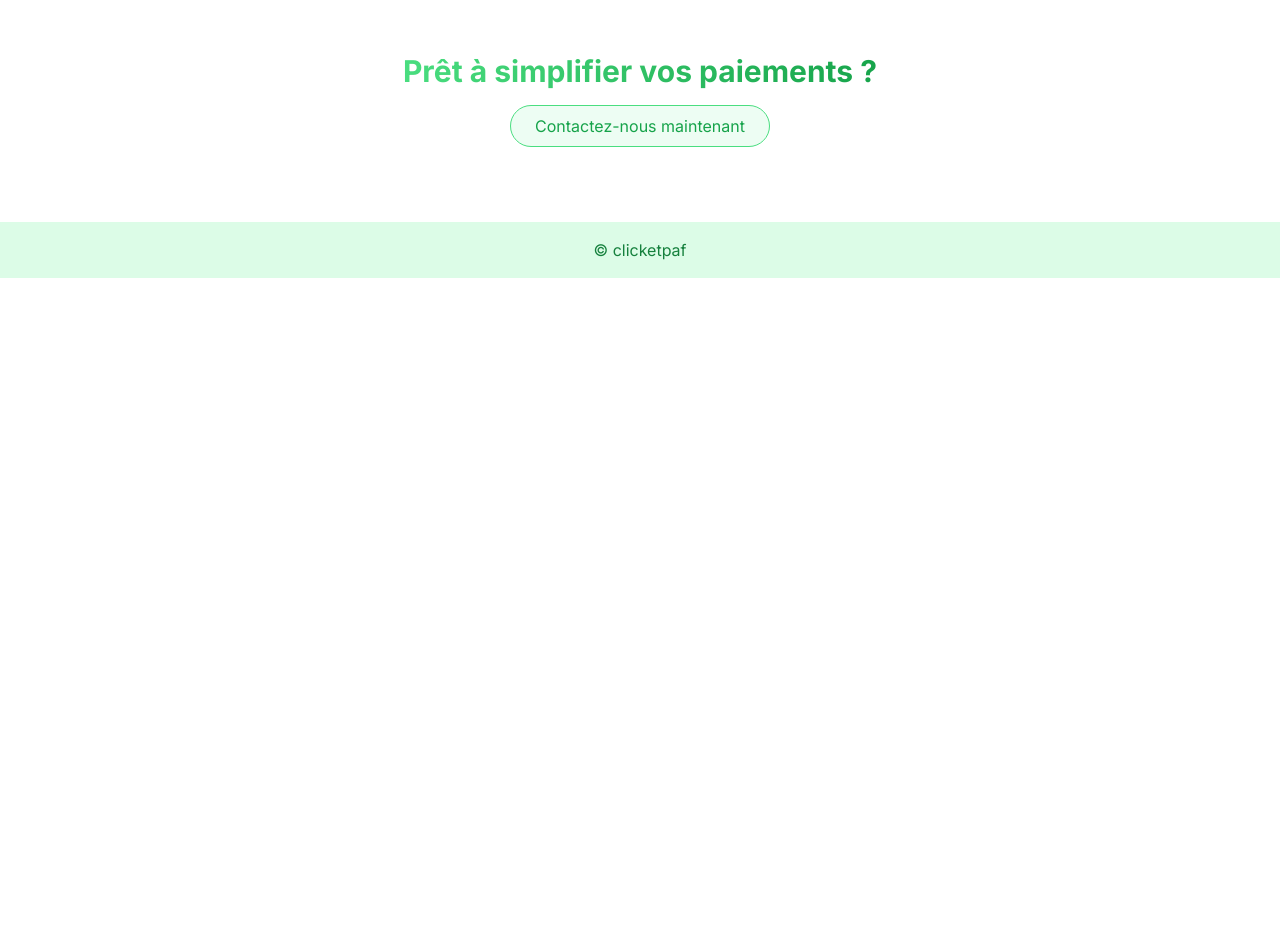
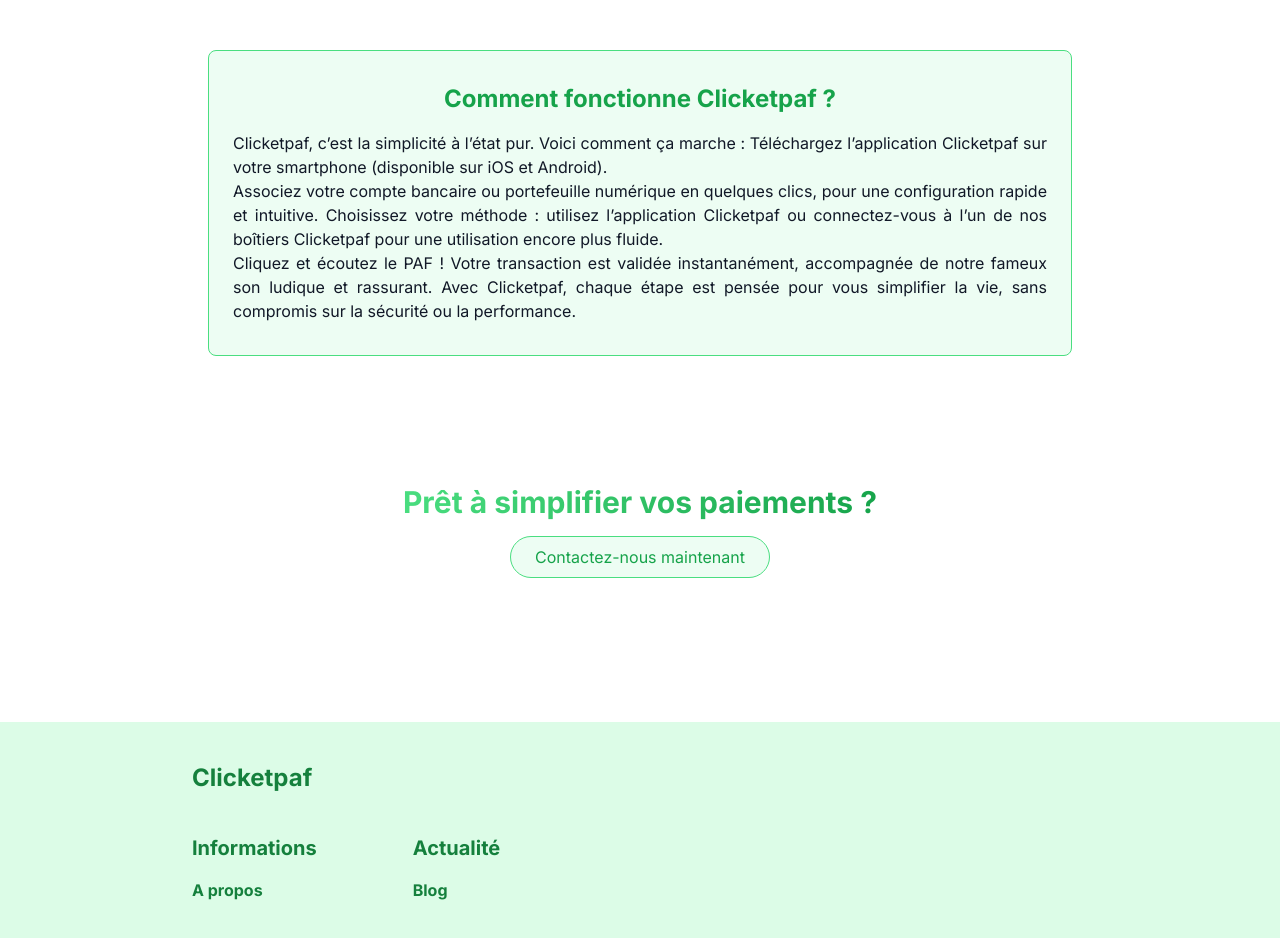
Before and after one commit to crepefeu/clicketpaf-seo, a Next.js app: page / in a window 1280 px wide. Shown: the part 760-1698 px from the top of the page. Before the commit the page ends 1038 px from the top, so only its background shows below. Built offline with nearby package versions, Linux system fonts and the light colour scheme.

Commit message:
Updated footer and added copy text to homepage

```diff
--- a/app/components/Footer.tsx
+++ b/app/components/Footer.tsx
@@ -1,7 +1,67 @@
+import Link from "next/link";
+
 export default function Footer() {
-    return (
-        <footer className="bg-green-100 text-white p-4 text-center">
-            <p className="text-green-700">&copy; clicketpaf</p>
-        </footer>
-    );
+  return (
+    <footer className="flex flex-col bg-green-100 text-white p-10 px-48 pb-20 text-center">
+      <div className="w-full h-fit">
+        <p className="text-green-700 text-2xl font-bold w-fit mr-auto">
+          Clicketpaf
+        </p>
+      </div>
+      <div className="flex gap-24">
+        <div className="flex flex-col gap-4 w-fit mt-10">
+          <h2 className="text-xl font-bold text-green-700">Informations</h2>
+          <ul className="text-left font-bold">
+            <li>
+              <Link
+                href="/about"
+                className="text-green-700 hover:text-green-800"
+              >
+                A propos
+              </Link>
+            </li>
+          </ul>
+        </div>
+        <div className="flex flex-col gap-4 w-fit mt-10">
+          <h2 className="text-xl font-bold text-green-700">Actualité</h2>
+          <ul className="text-left font-bold">
+            <li>
+              <Link
+                href="/blog"
+                className="text-green-700 hover:text-green-800"
+              >
+                Blog
+              </Link>
+            </li>
+          </ul>
+        </div>
+        {/* <div className="flex flex-col gap-4 w-fit mt-10">
+          <h2 className="text-xl font-bold text-green-700">Réseaux sociaux</h2>
+          <ul className="text-left font-bold">
+            <li>
+              <Link
+                href=""
+                className="text-green-700 hover:text-green-800"
+              >
+                <svg
+                  xmlns="http://www.w3.org/2000/svg"
+                  width="24"
+                  height="24"
+                  viewBox="0 0 24 24"
+                  fill="none"
+                  stroke="currentColor"
+                  strokeWidth="2"
+                  strokeLinecap="round"
+                  strokeLinejoin="round"
+                  className="lucide lucide-twitter"
+                >
+                  <path d="M22 4s-.7 2.1-2 3.4c1.6 10-9.4 17.3-18 11.6 2.2.1 4.4-.6 6-2C3 15.5.5 9.6 3 5c2.2 2.6 5.6 4.1 9 4-.9-4.2 4-6.6 7-3.8 1.1 0 3-1.2 3-1.2z" />
+                </svg>
+              </Link>
+            </li>
+          </ul>
+        </div> */}
+      </div>
+    </footer>
+  );
 }
--- a/app/page.tsx
+++ b/app/page.tsx
@@ -10,7 +10,7 @@
 
 export default function Home() {
   return (
-    <div className="grid grid-rows-[20px_1fr_20px] items-center justify-items-center min-h-screen p-8 pb-20 gap-16 sm:p-20 sm:pt-28">
+    <div className="flex flex-col items-center justify-items-center min-h-screen p-8 pb-20 gap-16 sm:p-20 sm:pt-12">
       {/* Hero Section */}
       <section className="text-center">
         <h1 className="text-4xl font-bold mb-4">
@@ -116,6 +116,27 @@
         </div>
       </section>
 
+      <section className="mt-10">
+        <div className="flex flex-col items-center gap-4 bg-green-100/50 border border-green-400 px-6 py-8 rounded-lg">
+          <h1 className="text-2xl text-green-600 font-bold">
+            Comment fonctionne Clicketpaf ?
+          </h1>
+          <p className="text-justify">
+            Clicketpaf, c’est la simplicité à l’état pur. Voici comment ça
+            marche : Téléchargez l’application Clicketpaf sur votre smartphone
+            (disponible sur iOS et Android). <br/> Associez votre compte bancaire ou
+            portefeuille numérique en quelques clics, pour une configuration
+            rapide et intuitive. Choisissez votre méthode : utilisez
+            l’application Clicketpaf ou connectez-vous à l’un de nos boîtiers
+            Clicketpaf pour une utilisation encore plus fluide. <br/> Cliquez et
+            écoutez le PAF ! Votre transaction est validée instantanément,
+            accompagnée de notre fameux son ludique et rassurant. Avec
+            Clicketpaf, chaque étape est pensée pour vous simplifier la vie,
+            sans compromis sur la sécurité ou la performance.
+          </p>
+        </div>
+      </section>
+
       {/* Call to Action Section */}
       <section className="text-center mt-16">
         <h2 className="text-3xl font-bold mb-4">
```
